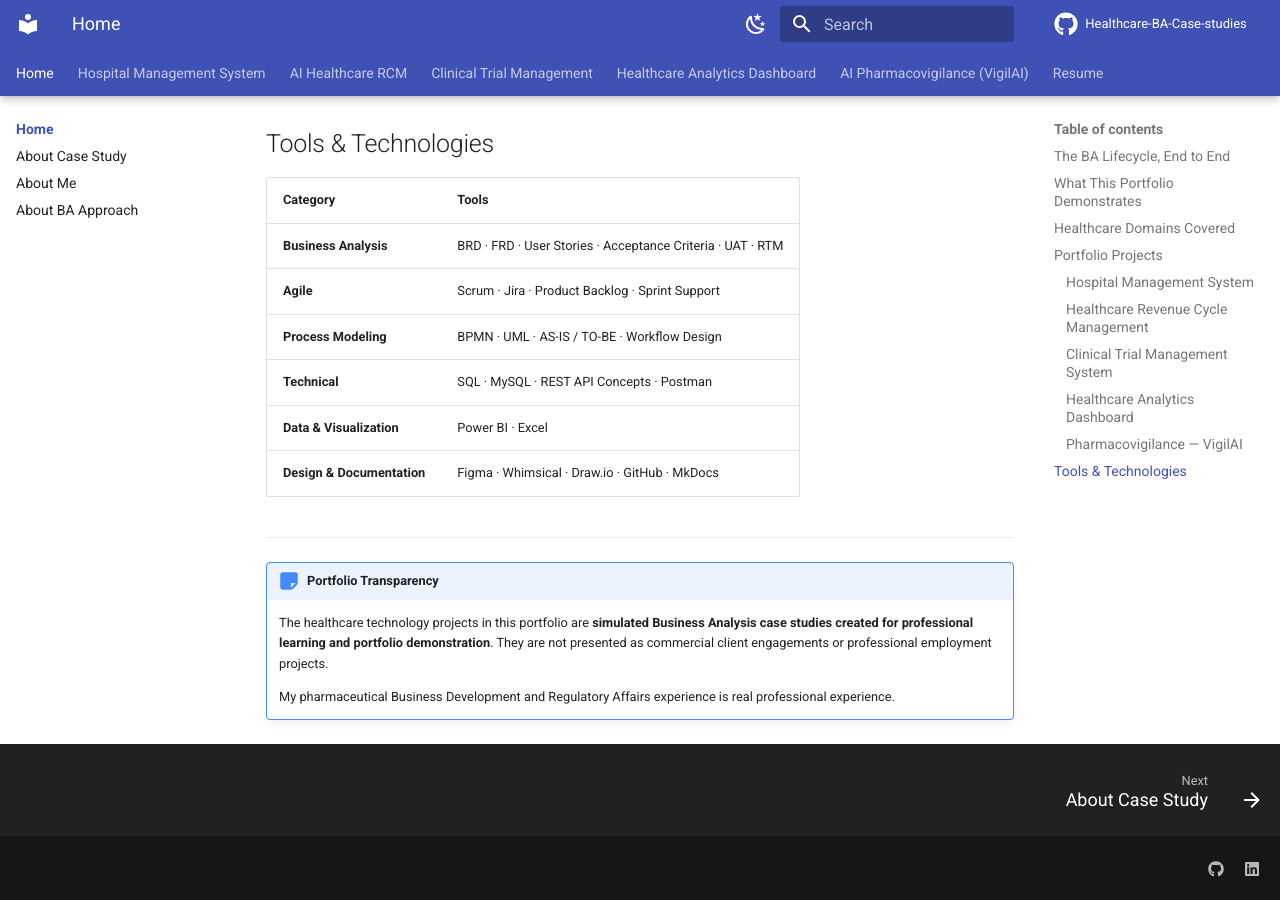
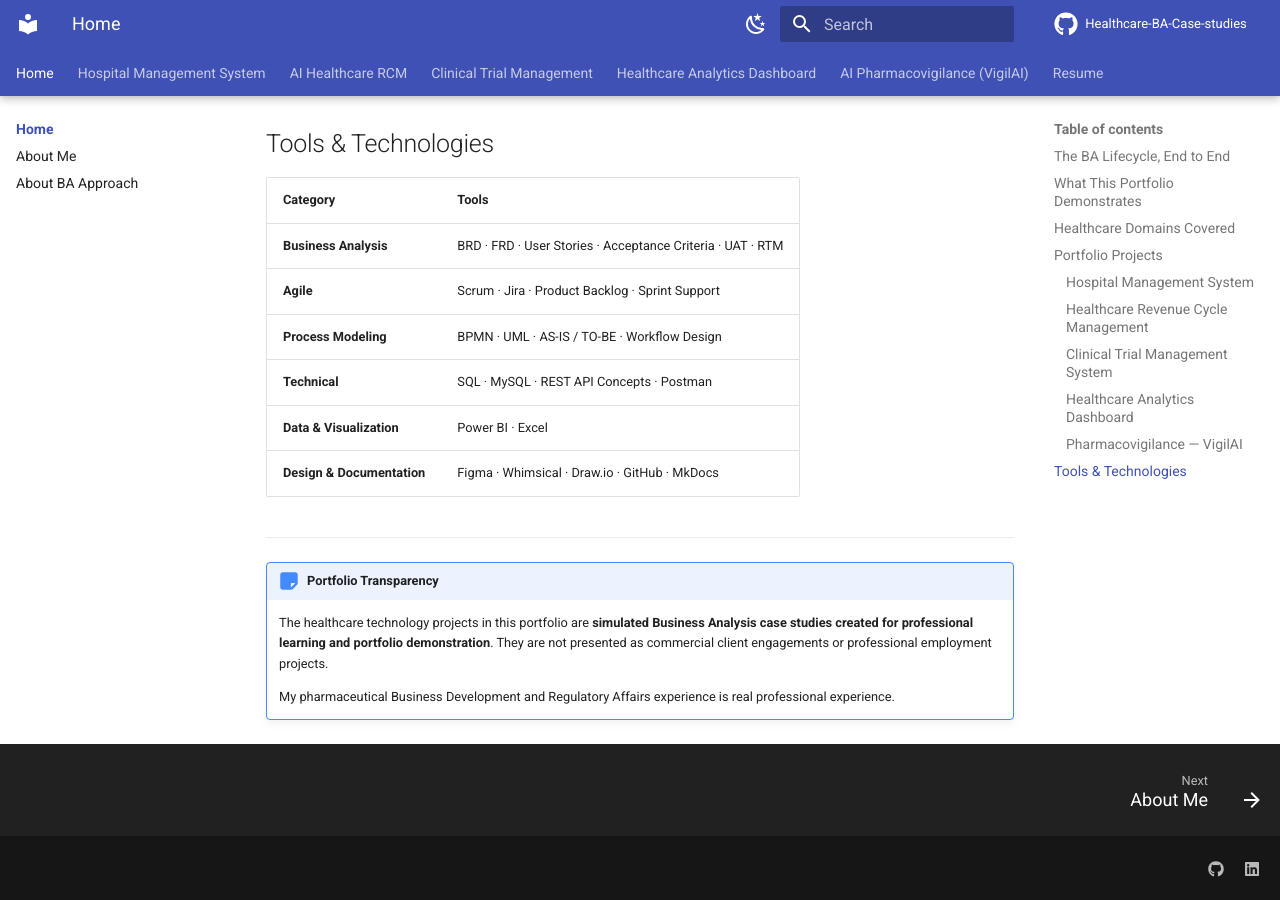
Before and after one commit to tsrajpurohit/healthcare-ba-ai-portfolio-, an MkDocs documentation site: the page built from docs/index.md, in a window 1280 px wide and 900 px high, scrolled down 2958 px. Built offline with MkDocs 1.6.1 and Material for MkDocs 9.7.7, drawn with Linux system fonts in a browser that asks for light colours; comment, search, counter and statistics services are not loaded.

Commit message:
Update mkdocs.yml

```diff
--- a/mkdocs.yml
+++ b/mkdocs.yml
@@ -122,7 +122,7 @@ nav:
 
   - Home:
       - Home: index.md
-      - About Case Study: projects.md
+      #- About Case Study: projects.md
       - About Me: about.md
       #- Portfolio Overview: overview.md
       - About BA Approach: ba-approach.md
```
